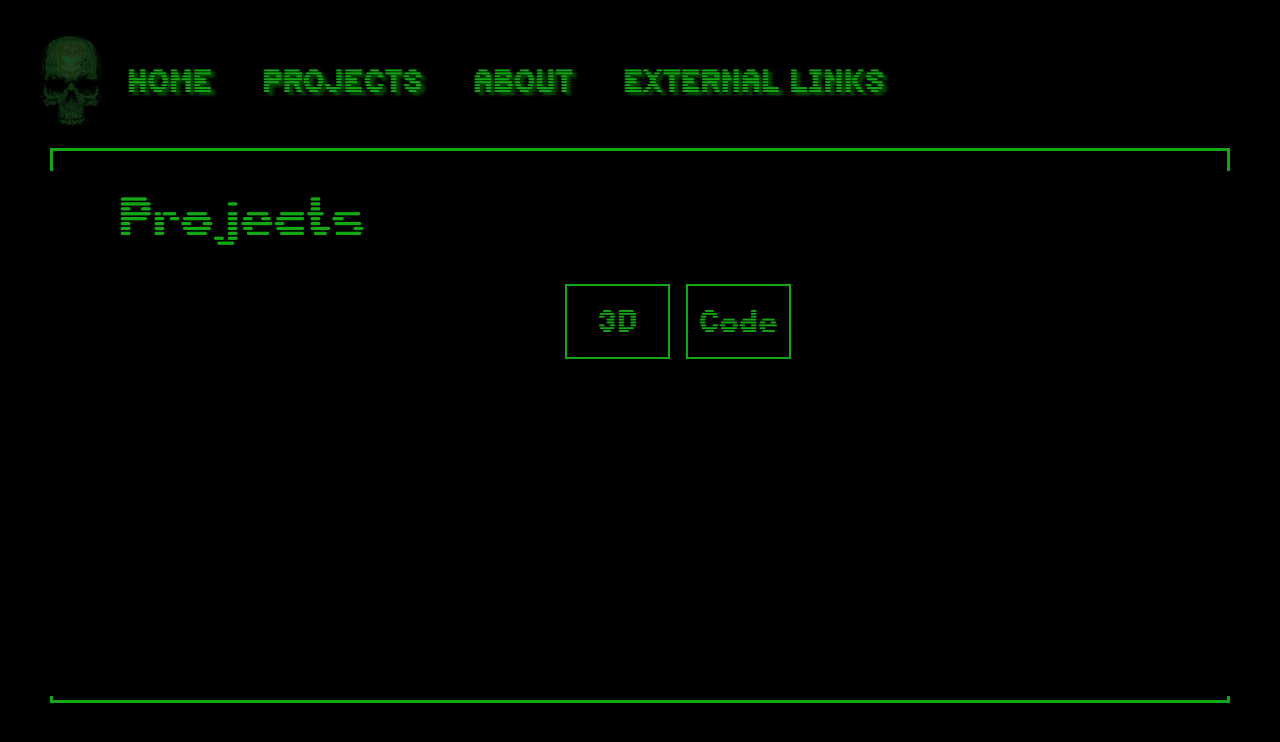
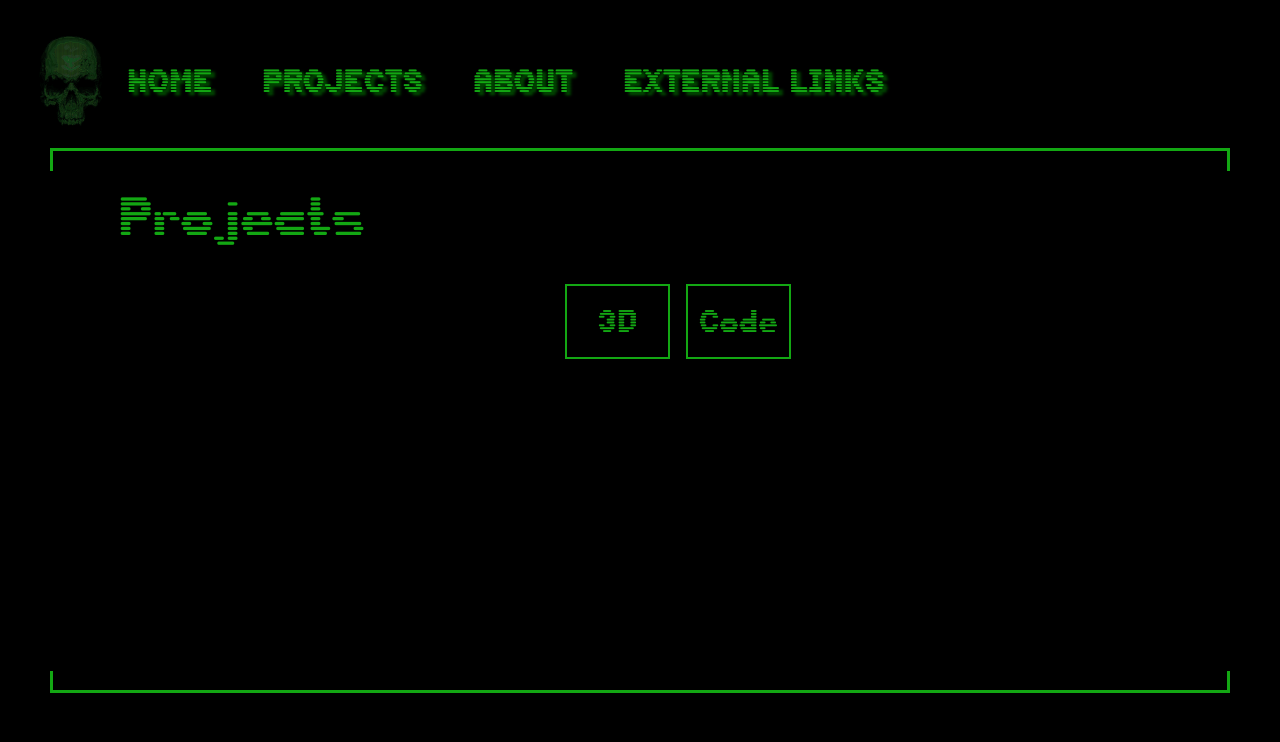
Before and after one commit to Mattprotz/Terminal, a React (Create React App) app: page /projects in a window 1280 px wide. Shown: the top 742 px of the page. Built offline with nearby package versions, Linux system fonts and the light colour scheme; a web font is replaced by a local one.

Commit message:
css update

```diff
--- a/src/App.css
+++ b/src/App.css
@@ -63,14 +63,14 @@ body{
 .view-container{
   margin: 3px 50px auto;
   padding: 10px;
-  height: 555px;
+  height: 545px;
   border: solid 3px rgb(19, 167, 19);
 }
 
 .view-body{
   margin: 10px -20px;
   padding-left: 75px;
-  height: 525px;
+  height: 500px;
   background-color: black;
 }
 
```
